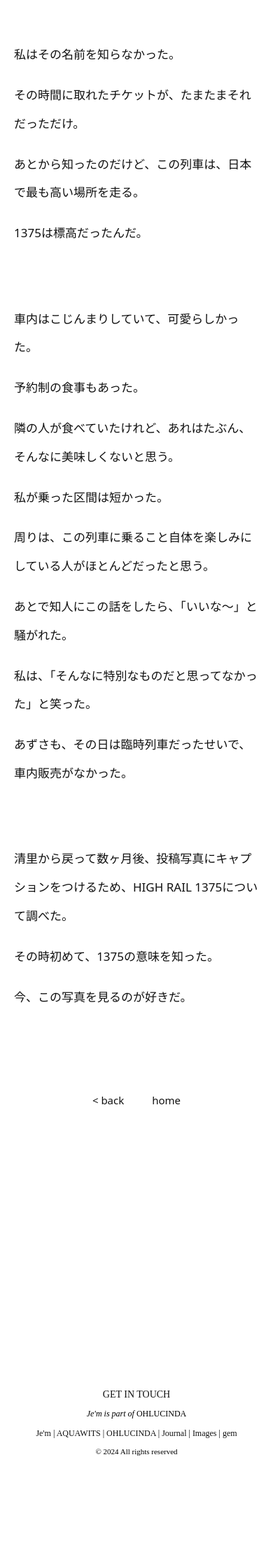
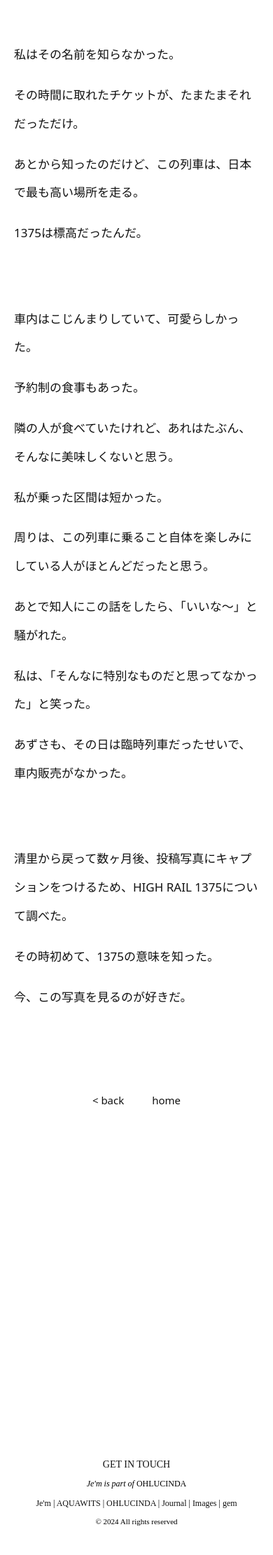
Before and after one commit to ohlucinda/ohlucinda-mobile, a Jekyll site: the page built from _posts/2026-05-02-青い列車.md, in a window 390 px wide. Shown: the part 811-3033 px from the top of the page at 70% size. Built offline with Jekyll 4.4.1, drawn with Linux system fonts in a browser that asks for light colours; some web fonts are replaced; before the commit the page ends 2933 px from its top, so only the background shows below that.

Commit message:
Update style.css

```diff
--- a/assets/style.css
+++ b/assets/style.css
@@ -187,7 +187,7 @@ img {
 
   .post-footer {
 
-  margin-top: 400px !important;
+  margin-top: 500px !important;
 
 }
 
```
